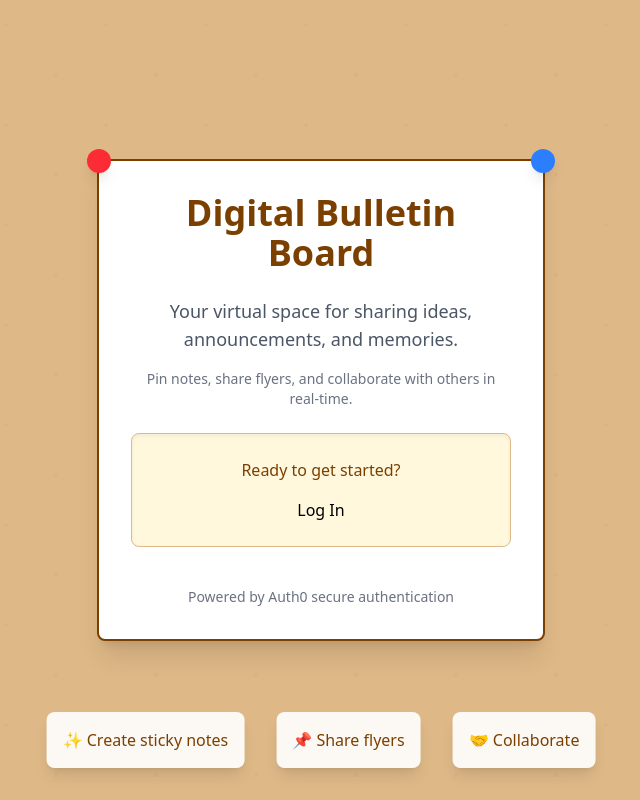
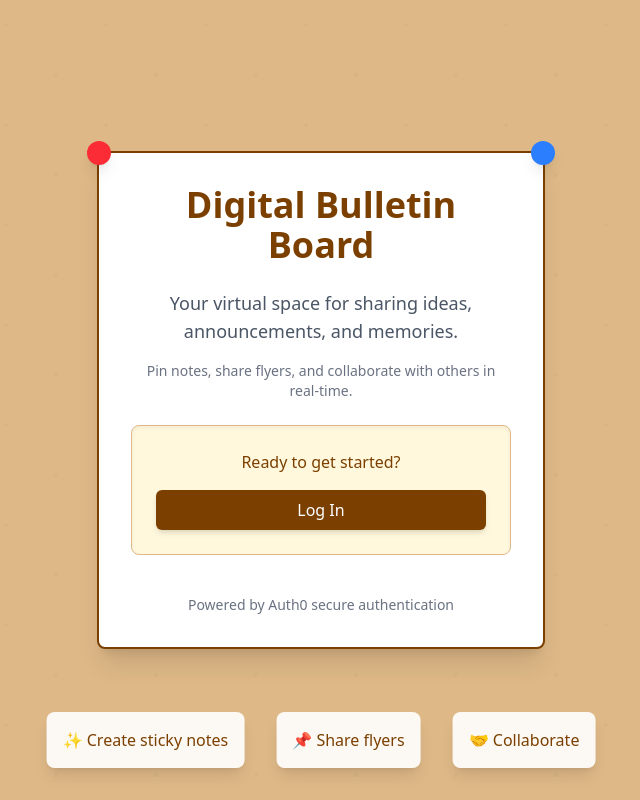
Before and after one commit to beng2004/HackTCNJ-2025, a React (Vite) app: page /welcome in a window 1280 px wide. Shown: the whole page, without its empty margins (319-959 px from the left). Built offline with nearby package versions, Linux system fonts and the light colour scheme.

Commit message:
Added logout (still bug)

```diff
--- a/src/App.tsx
+++ b/src/App.tsx
@@ -1,21 +1,28 @@
 import { useState } from 'react';
-import Board from './components/Board'
-import { useAuth0 } from "@auth0/auth0-react";
+import Board from './components/Board';
+import { useAuth0 } from '@auth0/auth0-react';
 
 function App() {
-  const { user, isAuthenticated, isLoading } = useAuth0();
+  const { user, isAuthenticated, isLoading, logout } = useAuth0();
   const [isSidebarMinimized, setIsSidebarMinimized] = useState(false);
+
   if (isLoading) {
     return <div>Loading ...</div>;
   }
-  console.log(isAuthenticated)
-  return (isAuthenticated && (
-    <div className="min-h-screen flex" style={{ cursor: `url('assets/thumbtack.png'), auto`  }}>
+
+  console.log(isAuthenticated);
+
+  return (
+    isAuthenticated && (
+      <div
+        className="min-h-screen flex"
+        style={{ cursor: `url('assets/thumbtack.png'), auto` }}
+      >
         {/* Sidebar */}
         <aside
           className={`transition-all duration-300 ease-in-out ${
             isSidebarMinimized ? 'w-18' : 'w-64'
-        } bg-gray-800 text-white p-4 relative`}
+          } bg-gray-800 text-white p-4 relative flex flex-col`}
         >
           {/* Hamburger Menu (3 lines) Button */}
           <button
@@ -34,9 +41,7 @@ function App() {
           </button>
 
           {/* Sidebar Content */}
-        <h1
-          className={`text-2xl font-semibold mb-6 ${isSidebarMinimized ? 'hidden' : ''}`}
-        >
+          <h1 className={`text-2xl font-semibold mb-6 ${isSidebarMinimized ? 'hidden' : ''}`}>
             Logo?
           </h1>
           <ul>
@@ -50,20 +55,32 @@ function App() {
               Messages
             </li>
           </ul>
+
+          {/* Logout Button at the Bottom */}
+          { !isSidebarMinimized && (
+          <button
+          onClick={() => logout({ logoutParams: { returnTo: 'http://localhost:5173/' } })}
+            className="bg-red-500 text-white py-2 px-4 rounded-lg mt-auto hover:bg-red-600"
+          >
+            Logout
+          </button>)}
+
         </aside>
 
         {/* Main Content */}
         <main className="flex-1 bg-gray-100 p-6">
           <header className="mb-6 flex items-center justify-between">
             <h2 className="text-3xl font-semibold">Your Board</h2>
+            <span className="text-lg font-semibold">Hello, {user.name}</span>
           </header>
 
           {/* Scrollable Board Section */}
-        <div className="bg-[#deb887] shadow-lg rounded-lg  h-[calc(100vh-10rem)] overflow-y-auto border-2 border-[#7B3F00]">
-          <Board/>
+          <div className="bg-[#deb887] shadow-lg rounded-lg h-[calc(100vh-10rem)] overflow-y-auto border-2 border-[#7B3F00]">
+            <Board />
           </div>
         </main>
-    </div>)
+      </div>
+    )
   );
 }
 
--- a/src/components/WelcomePage.tsx
+++ b/src/components/WelcomePage.tsx
@@ -3,7 +3,9 @@ import { useAuth0 } from "@auth0/auth0-react";
 const LoginButton = () => {
   const { loginWithRedirect } = useAuth0();
 
-  return <button onClick={() => loginWithRedirect()}>Log In</button>;
+  return <button className="w-full bg-[#7B3F00] text-white rounded-md py-2 px-4 hover:bg-[#5d2f00]
+  transition-colors shadow-md hover:shadow-lg transform hover:-translate-y-0.5
+  disabled:bg-[#7B3F00]/50 disabled:cursor-not-allowed" onClick={() => loginWithRedirect()}>Log In</button>;
 };
 
 const WelcomePage = () => {
```
Lines whose indentation alone changed are shown as unchanged.
